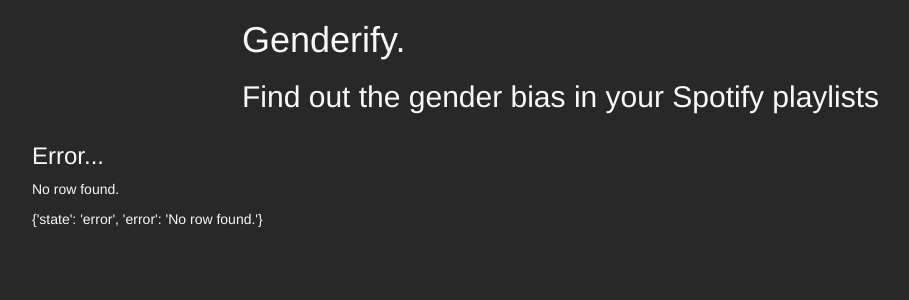
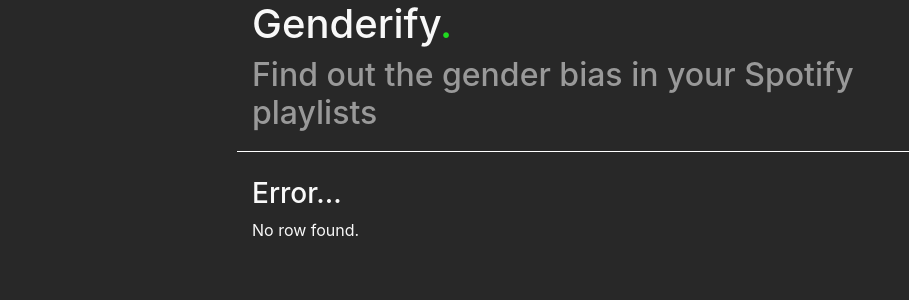
Before and after one commit to stringfellow/genderify-app, a Flask app: a page that uses templates/base.jinja in a window 1280 px wide. Shown: the top 300 px of the page, without its empty margins (23-932 px from the left). Run offline with Flask 2, Linux system fonts and the light colour scheme; data comes from the database, SQL or seed files in the repository; both versions use the stored data as it was after the commit; some libraries are stand-ins or nearby versions.

Commit message:
tidy up and basic charts

```diff
--- a/static/main.css
+++ b/static/main.css
@@ -1,6 +1,21 @@
 body {
     background-color: #282828;
     color: #f8f8f8;
+}
+
+span#dot {
+    color: #20da20;
+}
+
+h2 {
+    color: #999;
+}
+
+div#head {
+    border-bottom: 1px solid white;
+    margin-bottom: 25px;
+    padding-bottom: 10px;
+
 }
 
 div#main {
@@ -21,7 +36,49 @@
 
 div#img-demo {
     margin-top: 20px;
+}
+
+p#caption {
+    color: #999;
+}
+
+#submit {
+    margin-top: 20px;
+}
 
 .form-control {
     border-color: #20da20;
 }
+
+div.debug {
+    display: none;
+}
+
+.ct-label {
+    font-size: 3.5rem;
+    color: #333;
+    fill: #333;
+}
+
+.ct-series-a .ct-area, .ct-series-a .ct-slice-donut-solid, .ct-series-a .ct-slice-pie {
+    fill: #ceff64;
+}
+
+.ct-series-b .ct-area, .ct-series-b .ct-slice-donut-solid, .ct-series-b .ct-slice-pie {
+    fill: #80ff64;
+}
+
+.ct-series-c .ct-area, .ct-series-c .ct-slice-donut-solid, .ct-series-c .ct-slice-pie {
+    fill: #fff064;
+}
+
+#pie-container {
+    height: 360px;
+}
+
+
+@media screen and (min-width: 640px) {
+  .ct-label {
+    font-size: 2rem;
+  }
+}
--- a/templates/base.jinja
+++ b/templates/base.jinja
@@ -3,19 +3,23 @@
   <title>Genderify your playlist</title>
 
   <meta name="viewport" content="width=device-width, initial-scale=1">
-  <link rel="stylesheet" href="https://maxcdn.bootstrapcdn.com/bootstrap/3.3.7/css/bootstrap.min.css" integrity="sha384-BVYiiSIFeK1dGmJRAkycuHAHRg32OmUcww7on3RYdg4Va+PmSTsz/K68vbdEjh4u" crossorigin="anonymous">
+  <link rel="stylesheet" href="https://maxcdn.bootstrapcdn.com/bootstrap/4.0.0/css/bootstrap.min.css" integrity="sha384-Gn5384xqQ1aoWXA+058RXPxPg6fy4IWvTNh0E263XmFcJlSAwiGgFAW/dAiS6JXm" crossorigin="anonymous">
+  <script src="https://cdnjs.cloudflare.com/ajax/libs/jquery/3.3.1/jquery.min.js"></script>
+  <script src="https://cdnjs.cloudflare.com/ajax/libs/popper.js/1.12.9/umd/popper.min.js" integrity="sha384-ApNbgh9B+Y1QKtv3Rn7W3mgPxhU9K/ScQsAP7hUibX39j7fakFPskvXusvfa0b4Q" crossorigin="anonymous"></script>
+  <script src="https://maxcdn.bootstrapcdn.com/bootstrap/4.0.0/js/bootstrap.min.js" integrity="sha384-JZR6Spejh4U02d8jOt6vLEHfe/JQGiRRSQQxSfFWpi1MquVdAyjUar5+76PVCmYl" crossorigin="anonymous"></script>
+  <script src="https://cdnjs.cloudflare.com/ajax/libs/lodash.js/4.17.5/lodash.min.js"></script>
+
+{% block head %}
+{% endblock %}
+
   <link rel="stylesheet" href="/static/main.css">
-  <script src="https://cdnjs.cloudflare.com/ajax/libs/jquery/3.3.1/jquery.min.js"></script>
-  <script src="https://cdnjs.cloudflare.com/ajax/libs/lodash.js/4.17.5/lodash.min.js"></script>
-  <script src="https://maxcdn.bootstrapcdn.com/bootstrap/3.3.7/js/bootstrap.min.js" integrity="sha384-Tc5IQib027qvyjSMfHjOMaLkfuWVxZxUPnCJA7l2mCWNIpG9mGCD8wGNIcPD7Txa" crossorigin="anonymous"></script>
-
 
 </head>
 <body>
   <div class="container">
     <div class="row">
-      <div class="col-md-offset-2 col-md-8">
-        <h1>Genderify.</h1>
+      <div class="offset-lg-2 col-lg-8" id="head">
+        <h1>Genderify<span id="dot">.</span></h1>
         <h2>Find out the gender bias in your Spotify playlists</h2>
       </div>
     </div>
--- a/templates/result.jinja
+++ b/templates/result.jinja
@@ -1,6 +1,13 @@
 {% extends "base.jinja" %}
+{% block head %}
+{% if context.state == 'processed' %}
+  <script src="https://cdnjs.cloudflare.com/ajax/libs/chartist/0.11.0/chartist.js"></script>
+  <link rel="stylesheet" href="https://cdnjs.cloudflare.com/ajax/libs/chartist/0.11.0/chartist.min.css">
+{% endif %}
+{% endblock %}
 {% block content %}
     <div class="row">
+      <div class="offset-lg-2 col-lg-8">
         {% if context.state == 'error' %}
         <h3>Error...</h3>
         <p>{{ context.error }}</p>
@@ -16,12 +23,9 @@
         {% elif context.state == 'processed' %}
 
         <h3>Your results...</h3>
-      Males: {{ context.male }}
-      Females: {{ context.female }}
-      State: {{ context.state }}
-      ID: {{ context.playlist_id }}
-      User: {{ context.username }}
-
+        <div id="pie-container">
+          <div class="ct-chart"></div>
+        </div>
         {% elif context.state == 'failed' %}
 
         <h3>Failed...</h3>
@@ -32,11 +36,45 @@
           {{ context }}
         </div>
       </div>
+    </div>
 {% endblock %}
 {% block scripts %}
   <script type="text/javascript">
   {% if context.state != 'processed' %}
     setTimeout(function() { location.reload(); }, 30000);
+  {% else %}
+    var tuples = [
+      ['Female', {{ context.female }}],
+      ['Male', {{ context.male }}],
+      ['Unknown', {{ context.unknown }}]
+    ];
+    tuples = _.filter(tuples, function(item) { return item[1] != 0; });
+    var data = {
+      labels: _.map(
+        tuples,
+        function(item){ return item[0]; }
+      ),
+      series: _.map(
+        tuples,
+        function(item){ return item[1]; }
+      ),
+    };
+
+    var options = {};
+
+    var responsiveOptions = [
+      ['screen and (min-width: 640px)', {
+        chartPadding: 0,
+        labelOffset: 0,
+        labelDirection: 'explode'
+      }],
+      ['screen and (min-width: 1024px)', {
+        labelOffset: -40,
+        chartPadding: 0
+      }]
+    ];
+
+    new Chartist.Pie('.ct-chart', data, options, responsiveOptions);
   {% endif %}
   </script>
 {% endblock %}
```
Also changed, not shown: templates/home.jinja (+11 -11 lines), tasks.db. Lines whose indentation alone changed are shown as unchanged.
